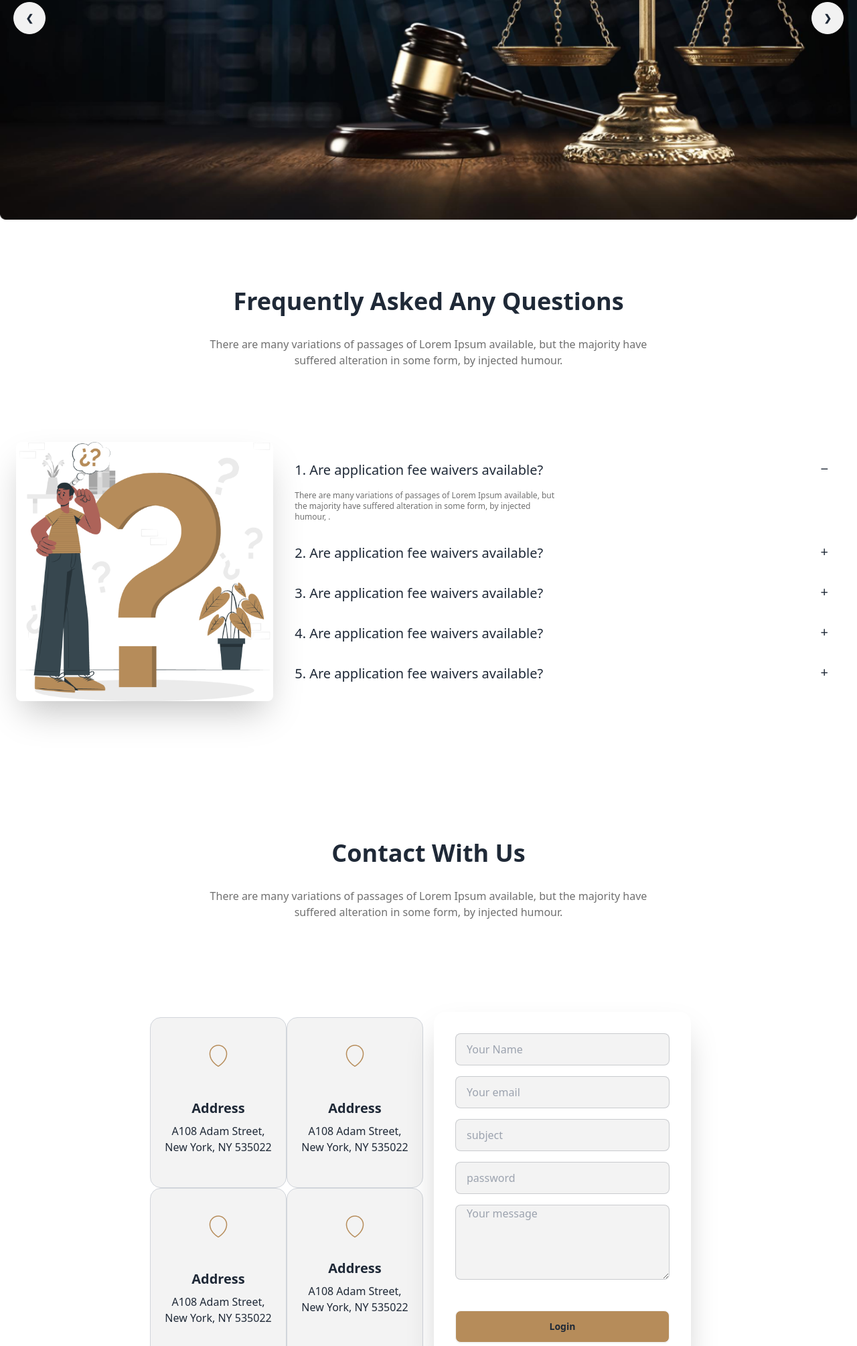
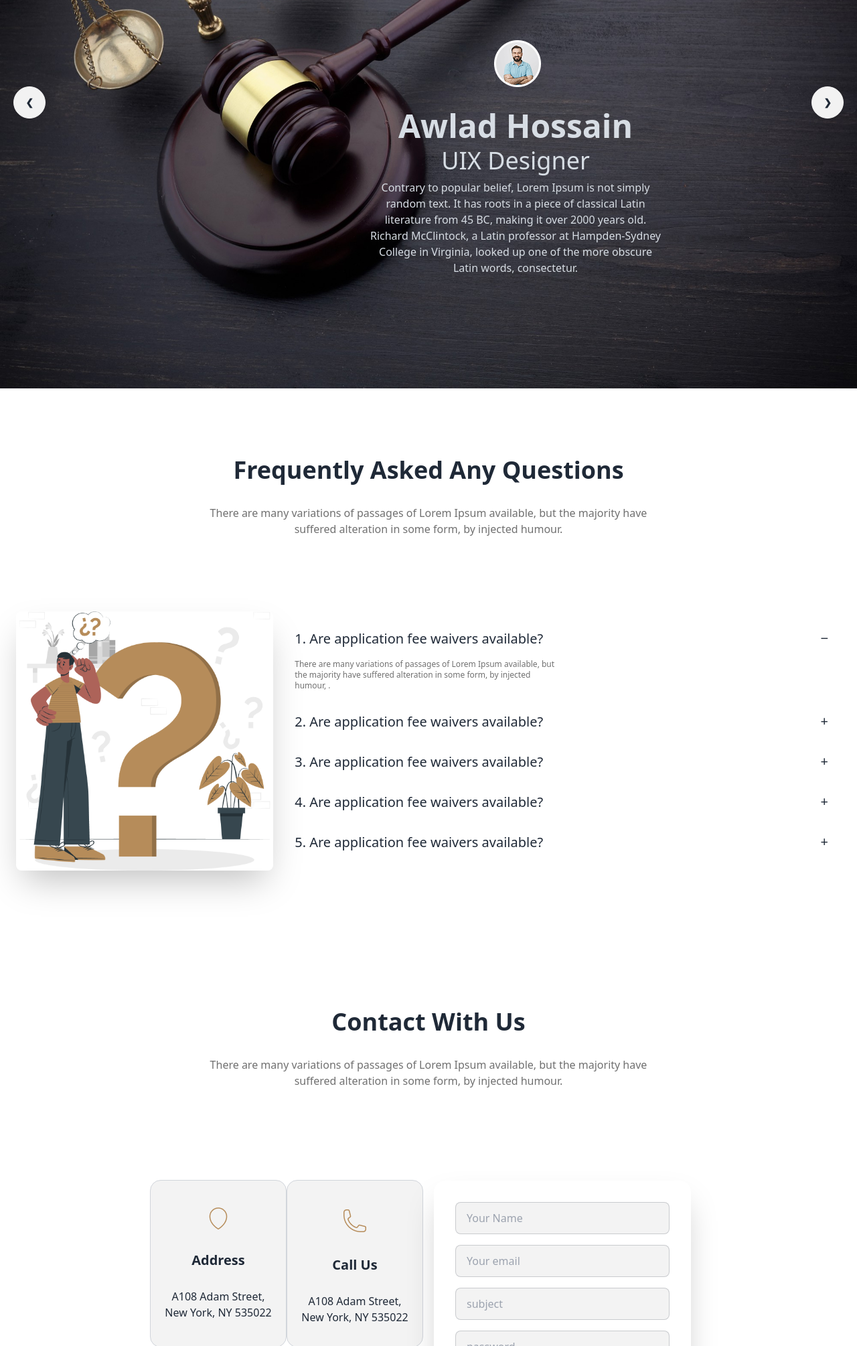
Before and after one commit to NourobaSultana/penguin-fashion-website, a plain HTML site: page legal solution/index.html in a window 1280 px wide. Shown: the part 2376-4386 px from the top of the page at 67% size. Drawn offline with nearby package versions, Linux system fonts and the light colour scheme.

Commit message:
webiste done

```diff
--- a/legal solution/index.html
+++ b/legal solution/index.html
@@ -211,21 +211,37 @@
 
     <!-- client section -->
 
-    <section>
+    <section class="relative">
      <!-- text -->
      <div class="mt-24">
         <h1 class="text-4xl font-bold text-center">What Our Client Say</h1>
         <p class="text-text font-xs text-center mt-8">There are many variations of passages of Lorem Ipsum available, but the majority have <br> suffered alteration in some form, by injected humour.</p>
      </div>
 
-     <!-- slide -->
 
+    <!-- details -->
+     <div>
+
+  <div class="hero-overlay">
+  <div class="hero-content text-neutral-content text-center absolute top-[330px] z-10 lg:top-[630px] md:top-96 md:z-10 lg:left-[530px] md:left-40 lg:z-10  ">
+    <div class="max-w-md space-y-2">
+      <img class="absolute left-52 -top-20" src="./images/Ellipse 1.png" alt="">
+      <h1 class="mb-5 md:text-5xl font-bold">Awlad Hossain</h1>
+      <h1 class="mb-5 md:text-4xl"> UIX Designer</h1>
+      <p class="mb-5">
+        Contrary to popular belief, Lorem Ipsum is not simply random text. It has roots in a piece of classical Latin literature from 45 BC, making it over 2000 years old. Richard McClintock, a Latin professor at Hampden-Sydney College in Virginia, looked up one of the more obscure Latin words, consectetur.
+      </p>
+    </div>
+  </div>
+</div>
+     </div>
+      <!-- slide -->
      <div>
         <div class="carousel w-full mt-24">
             <div id="slide1" class="carousel-item relative w-full">
 
               <img
-                src="images/banner.png"
+                src="images/slider-1.jpg"
                 class="w-full" />
               <div class="absolute left-5 right-5 top-1/2 flex -translate-y-1/2 transform justify-between">
                 <a href="#slide4" class="btn btn-circle">❮</a>
@@ -234,7 +250,7 @@
             </div>
             <div id="slide2" class="carousel-item relative w-full">
               <img
-                src="images/banner.png"
+                src="images/slider-2.jpg"
                 class="w-full" />
               <div class="absolute left-5 right-5 top-1/2 flex -translate-y-1/2 transform justify-between">
                 <a href="#slide1" class="btn btn-circle">❮</a>
@@ -243,7 +259,7 @@
             </div>
             <div id="slide3" class="carousel-item relative w-full">
               <img
-                src="images/banner.png"
+                src="images/slider-3.jpg"
                 class="w-full" />
               <div class="absolute left-5 right-5 top-1/2 flex -translate-y-1/2 transform justify-between">
                 <a href="#slide2" class="btn btn-circle">❮</a>
@@ -340,7 +356,7 @@
                             alt="Shoes"
                             class="" />
                         </figure>
-                        <div class="card-body items-center text-center px-16 py-12">
+                        <div class="card-body items-center text-center space-y-5">
                           <h2 class="card-title">Address</h2>
                           <p class="w-60">A108 Adam Street, <br>
                             New York, NY 535022</p>
@@ -350,12 +366,12 @@
                       <div class="card bg-background border border-gray-300">
                         <figure class="px-10 pt-10">
                           <img
-                            src="./images/address.png"
+                            src="./images/call.png"
                             alt="Shoes"
                             class="" />
                         </figure>
-                        <div class="card-body items-center text-center px-16 py-12">
-                          <h2 class="card-title">Address</h2>
+                        <div class="card-body items-center text-center space-y-5">
+                          <h2 class="card-title">Call Us</h2>
                           <p class="w-60">A108 Adam Street, <br>
                             New York, NY 535022</p>
                         </div>
@@ -364,12 +380,12 @@
                          <div class="card bg-background border border-gray-300">
                             <figure class="px-10 pt-10">
                               <img
-                                src="./images/address.png"
+                                src="./images/email.png"
                                 alt="Shoes"
                                 class="" />
                             </figure>
-                            <div class="card-body items-center text-center px-16 py-12">
-                              <h2 class="card-title">Address</h2>
+                            <div class="card-body items-center text-center space-y-5">
+                              <h2 class="card-title">Email Us</h2>
                               <p class="w-60">A108 Adam Street, <br>
                                 New York, NY 535022</p>
                             </div>
@@ -378,12 +394,12 @@
                          <div class="card bg-background border border-gray-300">
                             <figure class="px-10 pt-10">
                               <img
-                                src="./images/address.png"
+                                src="./images/time.png"
                                 alt="Shoes"
                                 class="" />
                             </figure>
-                            <div class="card-body items-center text-center px-16 py-8">
-                              <h2 class="card-title">Address</h2>
+                            <div class="card-body items-center text-center space-y-5">
+                              <h2 class="card-title">Working Hours</h2>
                               <p class="w-60">A108 Adam Street, <br>
                                 New York, NY 535022</p>
                             </div>
```
Also changed, not shown: legal solution/images/Ellipse 1.png (added).
